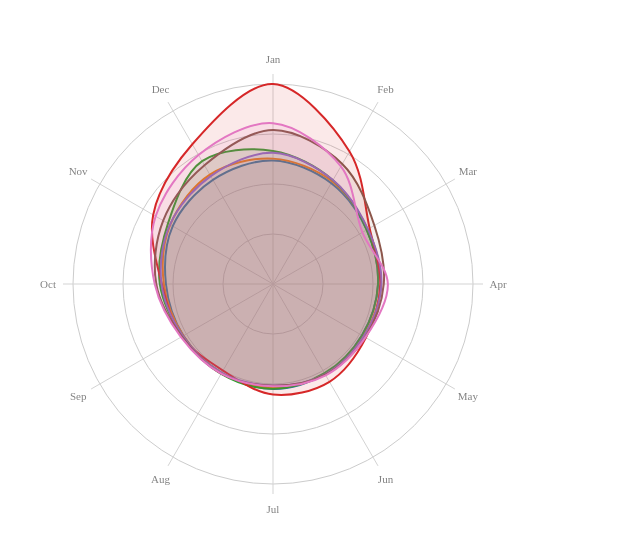
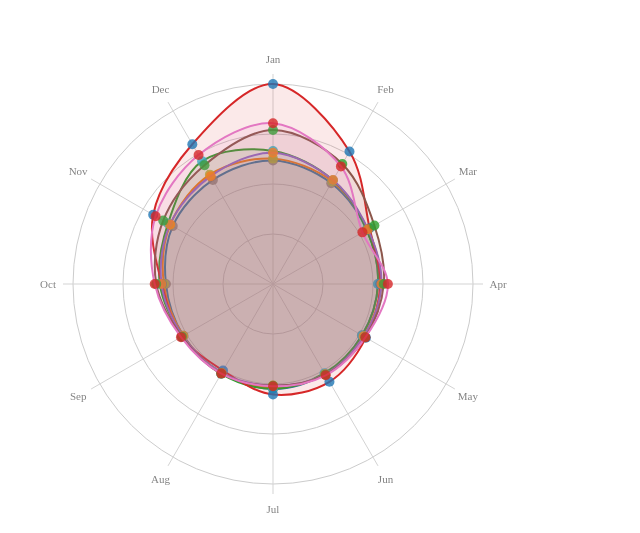
Before and after one commit to connorgmeehan/deco3100-info-vis-ulaanbaatar, a website built with webpack: page src/index.html in a window 1280 px wide. Shown: the part 61-594 px from the top of the page, without its empty margins (0-640 px from the left). Built offline with nearby package versions, Linux system fonts and the light colour scheme.

Commit message:
Code Cleanup

```diff
--- a/src/index.html
+++ b/src/index.html
@@ -7,6 +7,7 @@
 </head>
 <body>
   <h1> Test </h1>
+  <div id="seg1"></div>
   <script type="text/javascript" src="bundle.js"></script>
 </body>
 </html>
--- a/src/js/graphs/RadialGraph.js
+++ b/src/js/graphs/RadialGraph.js
@@ -15,6 +15,7 @@ export const RadialGraphOptions = {
   },
   labelFactor: 1.25,
   opacityArea: 0.1,
+  dotRadius: 5,
   color: d3.scaleOrdinal(d3.schemeCategory10),
 };
 
@@ -35,7 +36,6 @@ class RadialGraph extends D3Graph {
     this.angleSlice = (2 * Math.PI) / this.dataLength;
 
     this.init(data);
-    this.update(data);
   }
 
   init(data) {
@@ -45,13 +45,13 @@ class RadialGraph extends D3Graph {
       .domain([0, this.maxValue]);
 
     this.axisGrid = this.graph.append('g')
-      .attr('class', 'axisWrapper');
+      .attr('class', 'yAxis-Wrapper');
 
-    this.axisGrid.selectAll('levels')
+    this.axisGrid.selectAll('.yAxis-Wrapper')
       .data(d3.range(1, this.cfg.levels + 1).reverse())
       .enter()
         .append('circle')
-        .attr('class', 'axisLabel')
+        .attr('class', 'yAxis-Marks')
         .attr('cx', 0)
         .attr('cy', 0)
         .attr('r', d => d * this.cfg.outerRadius / this.cfg.levels)
@@ -61,23 +61,23 @@ class RadialGraph extends D3Graph {
         .attr('stroke', '#CCC')
         .text(d => `${this.maxValue * d / this.cfg.levels}`);
 
-    this.axis = this.axisGrid.selectAll('.axis')
+    this.axis = this.axisGrid.selectAll('.xAxis-Wrapper')
       .data(this.allAxis)
       .enter()
         .append('g')
-        .attr('class', 'axis');
+        .attr('class', 'xAxis-Wrapper');
 
     this.axis.append('line')
+      .attr('class', 'xAxis-Line')
       .attr('x1', 0)
       .attr('y1', 0)
       .attr('x2', (d, i) => this.rScale(this.maxValue * 1.1) * Math.cos(this.angleSlice * i - Math.PI / 2))
       .attr('y2', (d, i) => this.rScale(this.maxValue * 1.1) * Math.sin(this.angleSlice * i - Math.PI / 2))
-      .attr('class', 'line')
       .style('stroke', 'lightgrey')
       .style('stroke-width', '1px');
 
     this.axis.append('text')
-      .attr('class', 'legend')
+      .attr('class', 'xAxis-Label')
       .style('font-size', '11px')
       .attr('text-anchor', 'middle')
       .attr('dy', '0.35em')
@@ -94,16 +94,16 @@ class RadialGraph extends D3Graph {
       .angle((d, i) => i * this.angleSlice);
 
     // Create a wrapper for the blobs
-    this.blobWrapper = this.graph.selectAll('.radarWrapper')
+    this.blobWrapper = this.graph.selectAll('.RadarElement')
       .data(data)
       .enter().append('g')
-      .attr('class', 'radarWrapper');
+      .attr('class', 'RadarElement');
 
     // Append the backgrounds
     console.log('\tAppending Backgrounds')
     this.blobWrapper
       .append('path')
-      .attr('class', 'radarArea')
+      .attr('class', 'RadarElement-Area')
       .attr('d', d => this.radarLine(d))
       .style('fill', (d, i) => this.cfg.color(i))
       .style('fill-opacity', this.cfg.opacityArea);
@@ -111,7 +111,7 @@ class RadialGraph extends D3Graph {
     // Create the outlines
     console.log('\tCreating Outlines')
     this.blobWrapper.append('path')
-      .attr('class', 'radarStroke')
+      .attr('class', 'RadarElement-Stroke')
       .attr('d', d => this.radarLine(d))
       .style('stroke-width', '2px')
       .style('stroke', (d, i) => this.cfg.color(i))
@@ -119,19 +119,19 @@ class RadialGraph extends D3Graph {
 
     // Append the circles
     console.log('\tAppending Circle')
-    this.blobWrapper.selectAll('.radarCircle')
+    this.blobWrapper.selectAll('.RadarElement-Circle')
       .data(d => d)
       .enter()
       .append('circle')
-      .attr('class', 'radarCircle')
+      .attr('class', 'RadarElementCircle')
       .attr('r', this.cfg.dotRadius)
       .attr('cx', (d, i) => this.rScale(d.pm25) * Math.cos(this.angleSlice * i - Math.PI / 2))
       .attr('cy', (d, i) => this.rScale(d.pm25) * Math.sin(this.angleSlice * i - Math.PI / 2))
-      .style('fill', d => this.cfg.color(d.id))
+      .style('fill', d => this.cfg.color(d.location))
       .style('fill-opacity', 0.8);
   }
 
-  update(data) {
+  update(appstate) {
 
   }
 }
--- a/src/js/main.js
+++ b/src/js/main.js
@@ -11,7 +11,7 @@ const main = () => {
     const radialGraphOptions = RadialGraphOptions;
     radialGraphOptions.width = 500;
     radialGraphOptions.height = 500;
-    const graph = new RadialGraph('body', formattedData, radialGraphOptions);
+    const graph = new RadialGraph('#seg1', formattedData, radialGraphOptions);
     graph.setTitle('PM2.5 Concentration in Ulaanbaatar 2017 by Month');
   });
 
```
